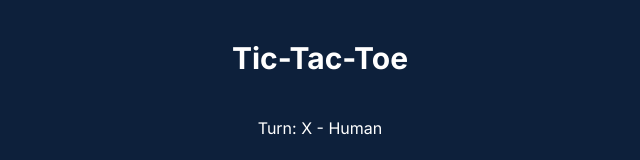
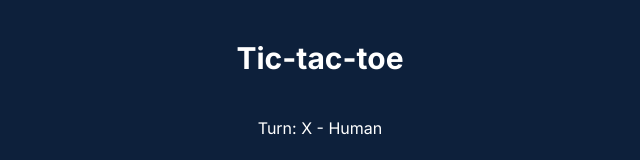
Before and after one commit to ShephardLuke/tic-tac-toe, a Next.js app: page / in a window 1280 px wide. Shown: the top 160 px of the page, without its empty margins (320-960 px from the left). Built offline with nearby package versions, Linux system fonts and the light colour scheme.

Commit message:
title fix

```diff
--- a/app/page.tsx
+++ b/app/page.tsx
@@ -49,7 +49,7 @@ export default function Home() {
   return (
     <>
       <main className="flex flex-col items-center">
-        <h1 className="text-3xl font-bold">Tic-Tac-Toe</h1>
+        <h1 className="text-3xl font-bold">Tic-tac-toe</h1>
         {game}
         <div className="pt-10 flex flex-col items-center space-y-10">
           <button className="primary-button" onClick={() => {setGame(<Board playersList={createPlayers()} key={crypto.randomUUID()}/>)} }>New Game</button>
```
